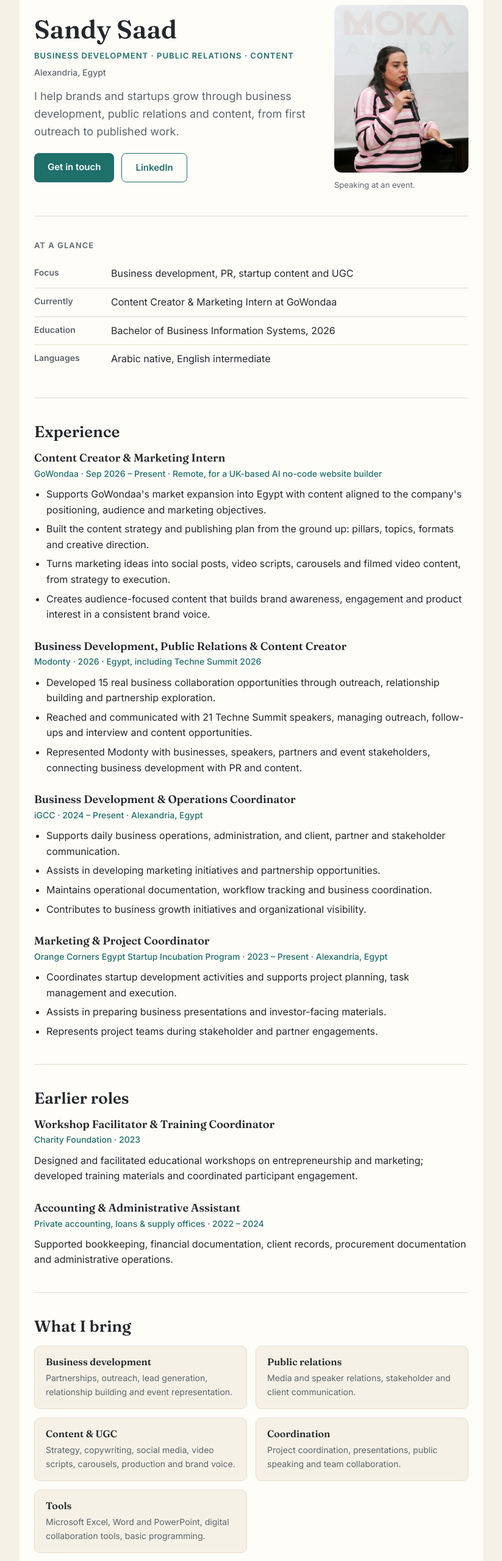
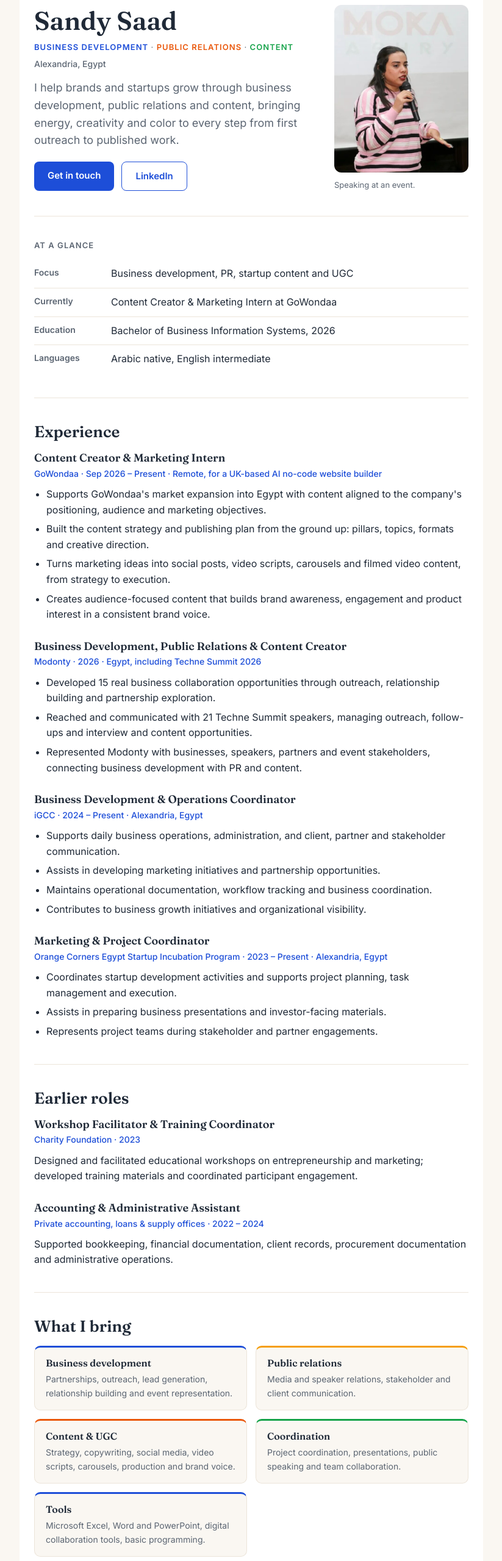
Before and after one commit to sandysaadamin20033010-dev/sandysaadamin20033010-dev.github.io, a plain HTML site: page index.html in a window 1280 px wide. Shown: the part 40-2600 px from the top of the page at 61% size, without its empty margins (228-1051 px from the left). Drawn offline with Linux system fonts and the light colour scheme.

Commit message:
Warm professional palette: blue, yellow, orange, green accents

```diff
--- a/index.html
+++ b/index.html
@@ -12,7 +12,7 @@
 <link rel="preconnect" href="https://fonts.googleapis.com">
 <link rel="preconnect" href="https://fonts.gstatic.com" crossorigin>
 <link href="https://fonts.googleapis.com/css2?family=Fraunces:opsz,wght@9..144,500;9..144,600&family=Inter:wght@400;500;600&display=swap" rel="stylesheet">
-<link rel="stylesheet" href="style.css?v=2">
+<link rel="stylesheet" href="style.css?v=3">
 </head>
 <body>
 <div class="page">
@@ -20,9 +20,9 @@
   <header class="hero">
     <div class="hero-text">
       <h1>Sandy Saad</h1>
-      <p class="tags">Business Development · Public Relations · Content</p>
+      <p class="tags"><span class="c-blue">Business Development</span> <span class="sep">·</span> <span class="c-orange">Public Relations</span> <span class="sep">·</span> <span class="c-green">Content</span></p>
       <p class="location">Alexandria, Egypt</p>
-      <p class="intro">I help brands and startups grow through business development, public relations and content, from first outreach to published work.</p>
+      <p class="intro">I help brands and startups grow through business development, public relations and content, bringing energy, creativity and color to every step from first outreach to published work.</p>
       <div class="btn-row">
         <a class="btn" href="#contact">Get in touch</a>
         <a class="btn ghost" href="https://www.linkedin.com/in/sandy-saad-amin">LinkedIn</a>
@@ -148,7 +148,7 @@
 
   <section id="contact" class="contact-band">
     <h2>Let's work together</h2>
-    <p class="contact-lead">Looking for business development, PR or content support for your brand, startup or event? I'd be glad to hear from you.</p>
+    <p class="contact-lead">Looking for business development, PR or content support for your brand, startup or event? I'd genuinely love to hear about what you're building.</p>
     <div class="btn-row">
       <a class="btn light" href="https://www.linkedin.com/in/sandy-saad-amin">Message me on LinkedIn</a>
       <a class="btn light-ghost" href="https://www.instagram.com/sandysaad_2/">Instagram, sandysaad_2</a>
--- a/style.css
+++ b/style.css
@@ -1,10 +1,14 @@
 :root {
-  --ink: #23282b;
-  --ink-2: #5b656b;
-  --teal: #1f6f6b;
-  --sand: #f6f1e7;
-  --card: #fffdf8;
-  --hairline: #e5ddcc;
+  --ink: #1f2937;
+  --ink-2: #5b6572;
+  --blue: #1d4ed8;
+  --blue-deep: #1e3a8a;
+  --yellow: #f59e0b;
+  --orange: #ea580c;
+  --green: #16a34a;
+  --bg: #faf7f2;
+  --card: #ffffff;
+  --hairline: #ece5da;
 }
 
 * { box-sizing: border-box; }
@@ -12,7 +16,7 @@
 html, body { margin: 0; padding: 0; }
 
 body {
-  background: var(--sand);
+  background: var(--bg);
   color: var(--ink);
   font-family: 'Inter', system-ui, -apple-system, sans-serif;
   font-size: 16px;
@@ -73,9 +77,13 @@ section {
   font-weight: 600;
   text-transform: uppercase;
   letter-spacing: 0.08em;
-  color: var(--teal);
   margin: 8px 0 0;
 }
+
+.hero .tags .c-blue { color: var(--blue); }
+.hero .tags .c-orange { color: var(--orange); }
+.hero .tags .c-green { color: var(--green); }
+.hero .tags .sep { color: var(--ink-2); font-weight: 400; }
 
 .hero .location {
   color: var(--ink-2);
@@ -98,7 +106,7 @@ section {
 
 .btn {
   display: inline-block;
-  background: var(--teal);
+  background: var(--blue);
   color: #fff;
   font-weight: 600;
   font-size: 15px;
@@ -111,19 +119,18 @@ section {
 
 .btn.ghost {
   background: transparent;
-  color: var(--teal);
-  border: 1.5px solid var(--teal);
+  color: var(--blue);
+  border: 1.5px solid var(--blue);
 }
 
 .btn.light {
   background: #fff;
-  color: var(--teal);
+  color: var(--blue-deep);
 }
 
-.btn.light-ghost {
-  background: transparent;
-  color: #fff;
-  border: 1.5px solid rgba(255,255,255,0.8);
+.btn.accent {
+  background: var(--yellow);
+  color: var(--ink);
 }
 
 .hero-photo {
@@ -169,7 +176,7 @@ section {
 .job:last-child { margin-bottom: 0; }
 
 .job .meta {
-  color: var(--teal);
+  color: var(--blue);
   font-size: 14px;
   font-weight: 500;
   margin: 4px 0 10px;
@@ -180,12 +187,6 @@ section {
 ul { margin: 0; padding-left: 20px; }
 li { margin-bottom: 6px; }
 
-.artwork img {
-  width: 100%;
-  border-radius: 12px;
-  display: block;
-}
-
 .cards {
   display: grid;
   grid-template-columns: 1fr 1fr;
@@ -193,17 +194,30 @@ li { margin-bottom: 6px; }
 }
 
 .card-item {
-  background: var(--sand);
+  background: var(--bg);
   border: 1px solid var(--hairline);
+  border-top: 3px solid var(--hairline);
   border-radius: 10px;
   padding: 16px 18px;
 }
 
+.card-item:nth-child(5n+1) { border-top-color: var(--blue); }
+.card-item:nth-child(5n+2) { border-top-color: var(--yellow); }
+.card-item:nth-child(5n+3) { border-top-color: var(--orange); }
+.card-item:nth-child(5n+4) { border-top-color: var(--green); }
+.card-item:nth-child(5n+5) { border-top-color: var(--blue); }
+
 .card-item h3 { font-size: 16px; margin-bottom: 6px; }
 .card-item p { margin: 0; font-size: 14px; color: var(--ink-2); }
 
+.artwork img {
+  width: 100%;
+  border-radius: 12px;
+  display: block;
+}
+
 .contact-band {
-  background: var(--teal);
+  background: linear-gradient(135deg, var(--blue-deep) 0%, var(--blue) 55%, #0f766e 100%);
   color: #fff;
   border-top: 0;
   border-radius: 14px;
@@ -212,6 +226,16 @@ li { margin-bottom: 6px; }
 }
 
 .contact-band h2 { color: #fff; margin-bottom: 12px; }
+
+.contact-band h2::after {
+  content: "";
+  display: block;
+  width: 56px;
+  height: 4px;
+  border-radius: 2px;
+  margin: 12px auto 0;
+  background: linear-gradient(90deg, var(--yellow), var(--orange), var(--green));
+}
 
 .contact-lead {
   font-size: 17px;
```
